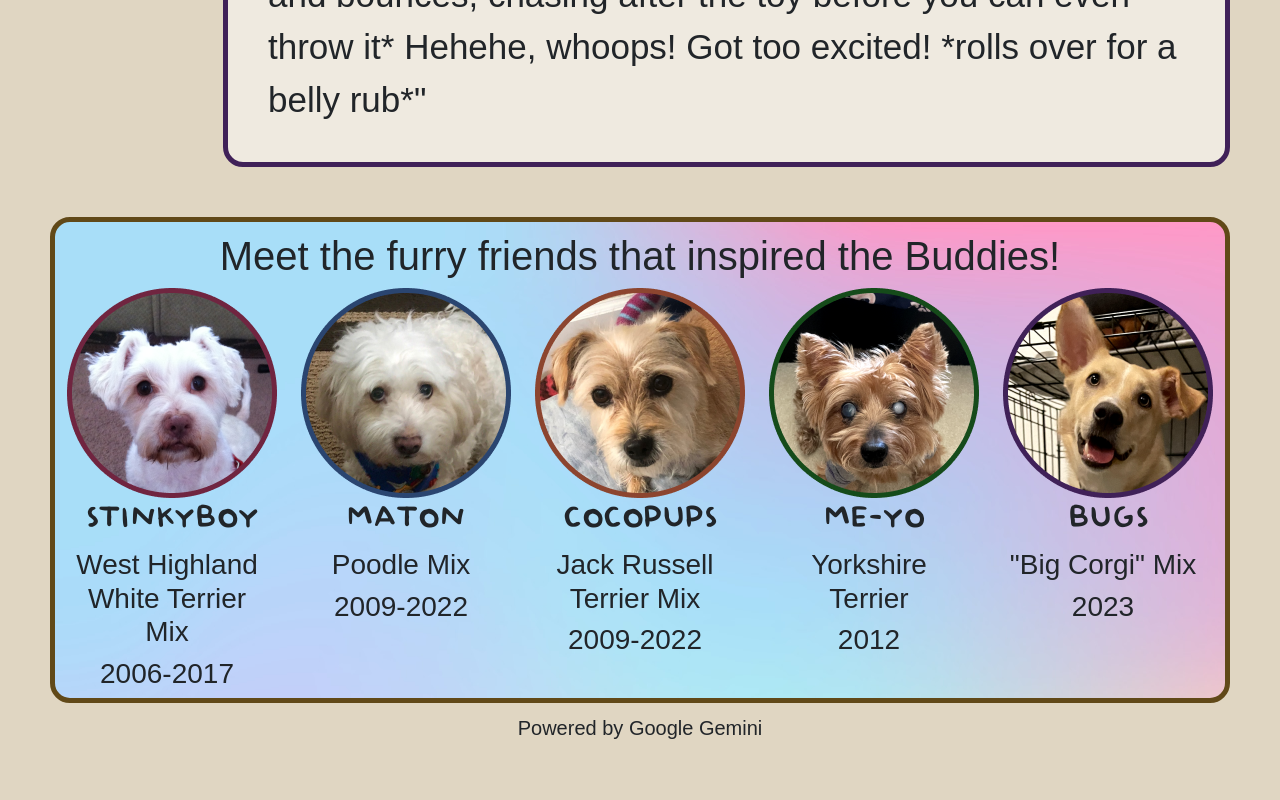
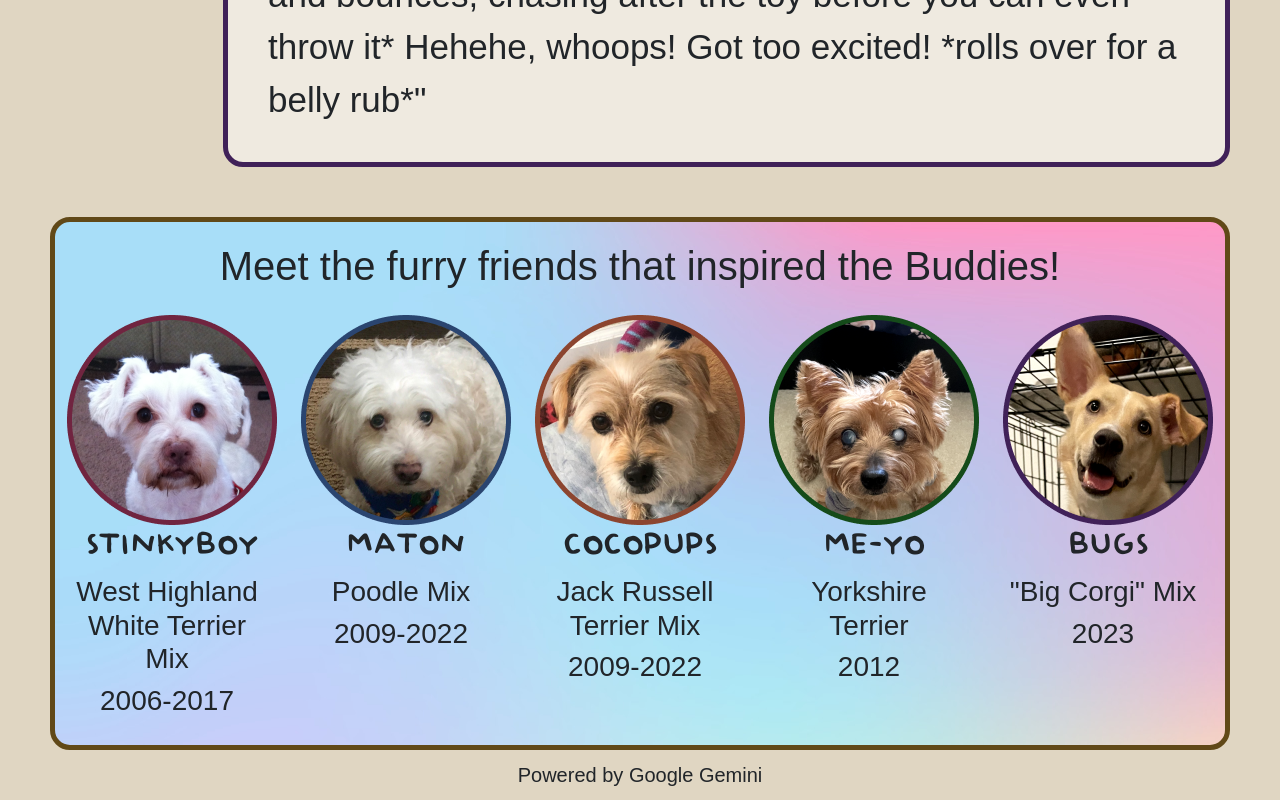
Before and after one commit to justinrabe/Hello-Buddy, a React (Create React App) app in the folder frontend/: page /meet in a window 1280 px wide. Shown: the part 3142-3942 px from the top of the page. Before the commit the page ends 3895 px from the top, so only its background shows below. Built offline with nearby package versions, Linux system fonts and the light colour scheme; a web font is replaced by a local one.

Commit message:
css changes

```diff
--- a/frontend/src/Components/css/MeetTheBuddies.css
+++ b/frontend/src/Components/css/MeetTheBuddies.css
@@ -3,7 +3,8 @@
 }
 
 .meet-subtitle {
-    margin-top: 10px;
+    margin-top: 20px;
+    margin-bottom: 25px;
     text-align: center;
 }
 
@@ -49,6 +50,7 @@
     margin-left: 50px;
     margin-right: 50px;
     border-radius: 20px;
+    padding-bottom: 20px;
     border: 5px solid #614918;
 }
 
```
